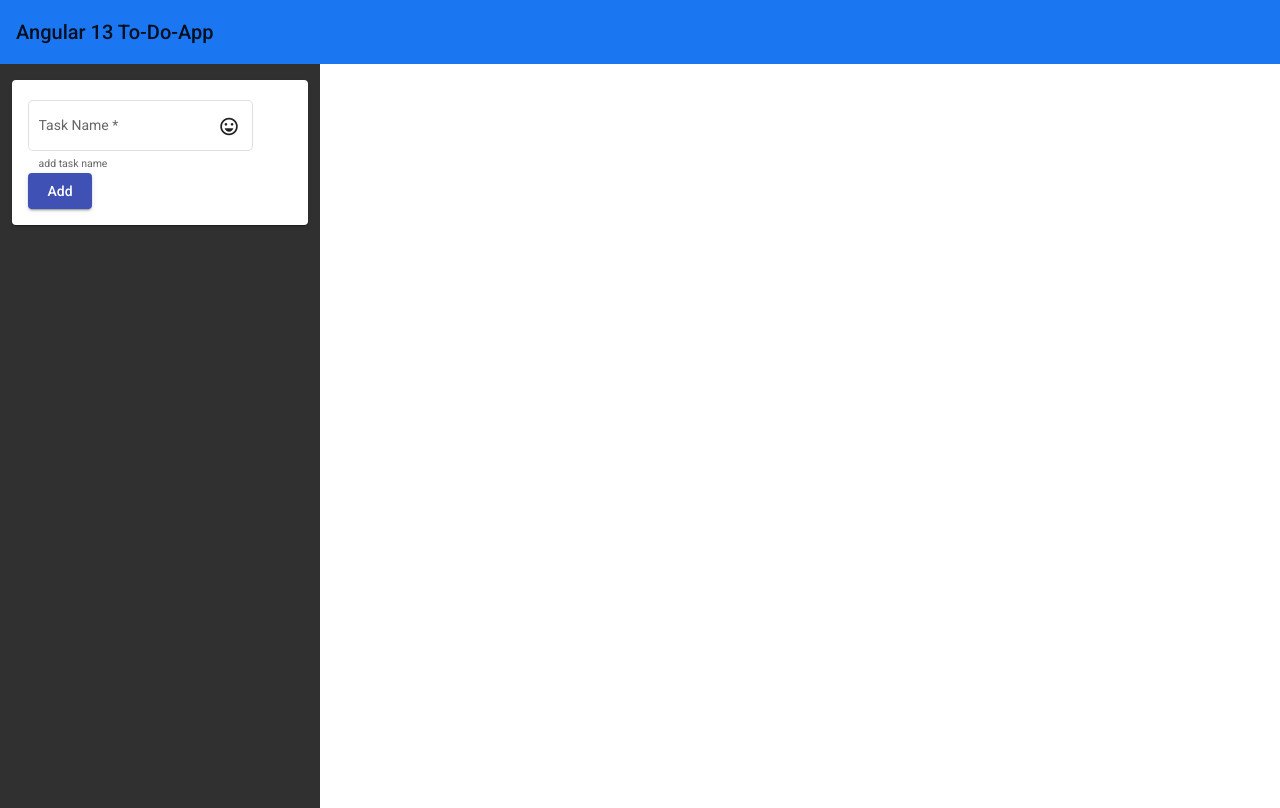
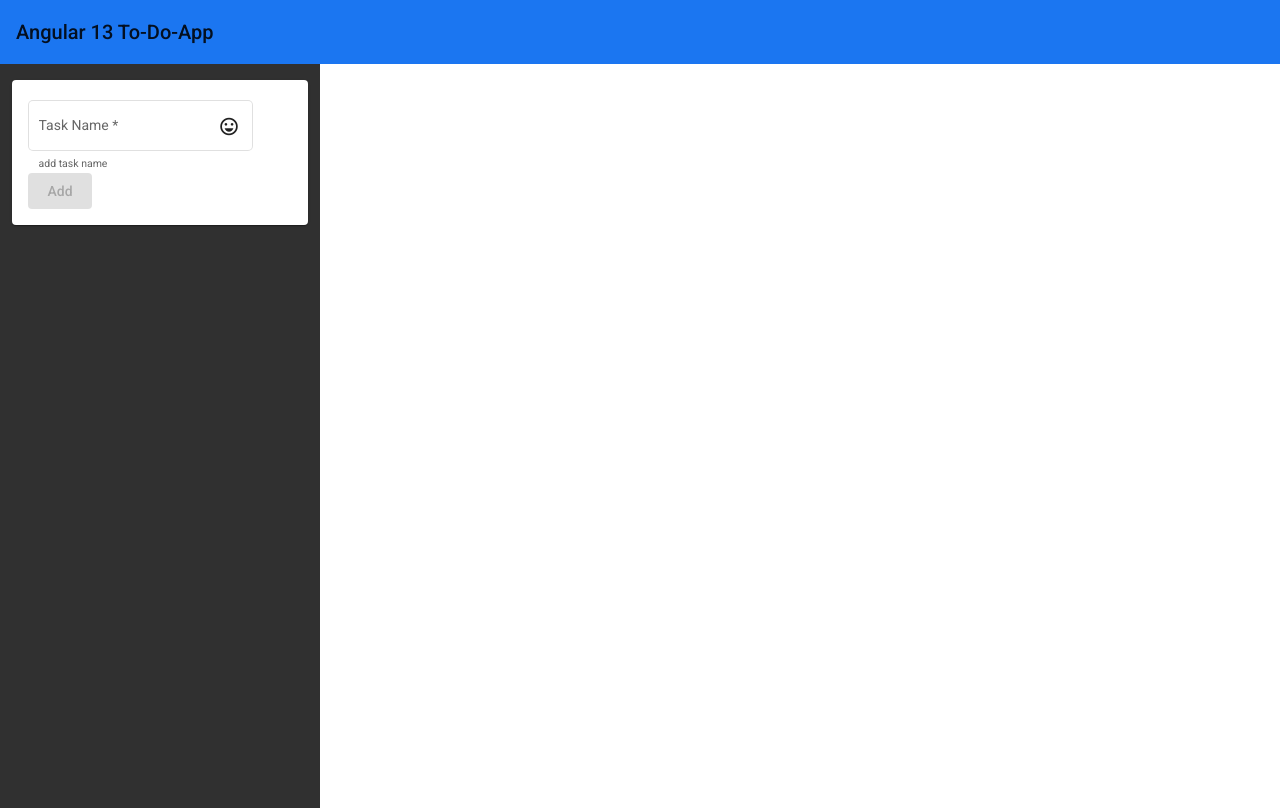
Before and after one commit to BouzidYoussef/TODOList, an Angular app in the folder TODOList/: page / in a window 1280 px wide. Built offline with nearby package versions, Linux system fonts and the light colour scheme.

Commit message:
draganddrop

```diff
--- a/TODOList/src/app/app.module.ts
+++ b/TODOList/src/app/app.module.ts
@@ -13,6 +13,7 @@ import {MatInputModule} from '@angular/material/input';
 import {MatIconModule} from '@angular/material/icon';
 import {MatButtonModule} from '@angular/material/button';
 import { ReactiveFormsModule } from '@angular/forms';
+import {DragDropModule} from '@angular/cdk/drag-drop';
 
 @NgModule({
   declarations: [
@@ -30,7 +31,8 @@ import { ReactiveFormsModule } from '@angular/forms';
     MatFormFieldModule,
     MatInputModule,
     MatIconModule,
-    MatButtonModule
+    MatButtonModule,
+    DragDropModule
   ],
   providers: [],
   bootstrap: [AppComponent]
--- a/TODOList/src/app/todo/todo.component.html
+++ b/TODOList/src/app/todo/todo.component.html
@@ -10,7 +10,7 @@
                     <mat-icon matSuffix>sentiment_very_satisfied</mat-icon>
                     <mat-hint>add task name</mat-hint>
                   </mat-form-field>
-                  <button mat-raised-button color="primary">Add</button>
+                  <button mat-raised-button [disabled]="todoForm.invalid" color="primary">Add</button>
             </form>
         </mat-card>
         </div>
```
